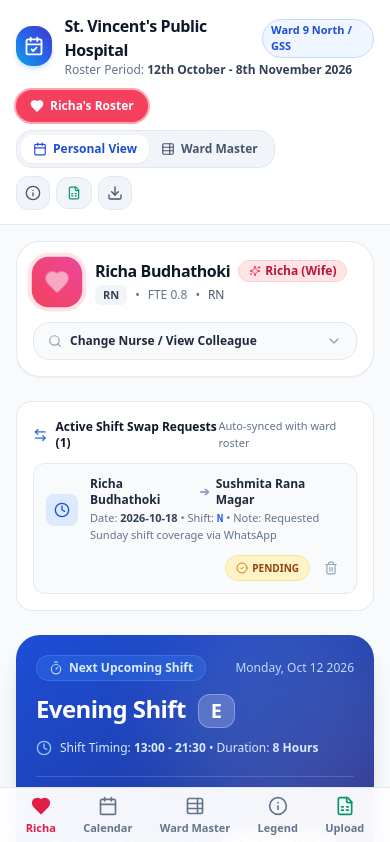
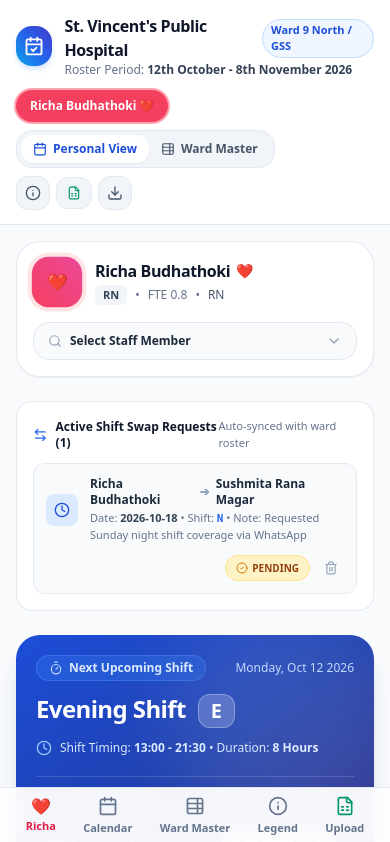
Before and after one commit to iamnarace/st-vincents-nurse-roster, a React (Vite) app: page / in a window 390 px wide. Shown: the top 842 px of the page. Built offline with nearby package versions, Linux system fonts and the light colour scheme.

Commit message:
Highlight Richa Budhathoki with love emoji, clean dropdown with no wife labels, clean companion footer

```diff
--- a/src/App.tsx
+++ b/src/App.tsx
@@ -37,18 +37,16 @@
 import { exportRosterToExcel } from './utils/excelParser';
 import {
   RotateCcw,
-  Heart,
   Calendar,
   TableProperties,
   Info,
   FileSpreadsheet,
-  Download,
-  Sparkles
+  Download
 } from 'lucide-react';
 
 const WIFE_STAFF_ID = 'staff-richa-budhathoki';
-const STORAGE_KEY = 'st_vincents_roster_data_v2';
-const REQUESTS_KEY = 'st_vincents_swap_requests_v2';
+const STORAGE_KEY = 'st_vincents_roster_data_v3';
+const REQUESTS_KEY = 'st_vincents_swap_requests_v3';
 
 export function App() {
   const [staffMembers, setStaffMembers] = useState<StaffMember[]>(() => {
@@ -98,7 +96,7 @@
         originalShift: 'N',
         targetShift: 'OFF',
         status: 'pending',
-        notes: 'Requested Sunday shift coverage via WhatsApp',
+        notes: 'Requested Sunday night shift coverage via WhatsApp',
         timestamp: 'Today 19:30'
       }
     ];
@@ -212,7 +210,7 @@
 
       {/* Main Workspace */}
       <main className="max-w-7xl w-full mx-auto p-4 sm:p-6 space-y-6 flex-1">
-        {/* Sleek Staff Selector (Dropdown/Search with Richa highlighted) */}
+        {/* Sleek Staff Selector (Search Dropdown with Richa highlighted) */}
         <StaffSelector
           staffMembers={staffMembers}
           selectedStaffId={selectedStaffId}
@@ -253,12 +251,11 @@
           />
         )}
 
-        {/* Bottom Helper Bar */}
+        {/* Bottom Helper Bar (Clean minimal text) */}
         <div className="p-4 bg-white/80 backdrop-blur-md rounded-3xl border border-slate-200/80 shadow-2xs flex flex-col sm:flex-row sm:items-center justify-between gap-3 text-xs text-slate-500">
           <div className="flex items-center gap-2">
-            <Heart className="w-4 h-4 text-rose-500 fill-rose-500" />
-            <span className="font-medium text-slate-600">
-              Personal Shift & Swap Companion • Made with love for Richa & Ward 9 North Nurses
+            <span className="font-semibold text-slate-600">
+              Ward 9 North Nurse Shift & Swap Companion
             </span>
           </div>
 
@@ -287,7 +284,7 @@
               : 'text-slate-500 hover:text-slate-800'
           }`}
         >
-          <Heart className="w-5 h-5 fill-current" />
+          <span className="text-base leading-none">❤️</span>
           <span>Richa</span>
         </button>
 
--- a/src/components/Header.tsx
+++ b/src/components/Header.tsx
@@ -1,6 +1,5 @@
 import React from 'react';
 import {
-  Heart,
   Calendar,
   TableProperties,
   FileSpreadsheet,
@@ -34,7 +33,7 @@
   return (
     <header className="bg-white/95 backdrop-blur-md border-b border-slate-200 sticky top-0 z-30 shadow-xs">
       <div className="max-w-7xl mx-auto px-4 sm:px-6 py-3.5 flex flex-col md:flex-row md:items-center justify-between gap-3">
-        {/* Left: Branding */}
+        {/* Left: Hospital Info */}
         <div className="flex items-center gap-3">
           <div className="w-10 h-10 rounded-2xl bg-gradient-to-tr from-sky-500 via-blue-600 to-indigo-700 flex items-center justify-center text-white shadow-md shadow-blue-500/20">
             <CalendarCheck className="w-5 h-5 stroke-[2.2]" />
@@ -56,7 +55,7 @@
 
         {/* Center / Right: Action Controls */}
         <div className="flex flex-wrap items-center gap-2 sm:gap-2.5">
-          {/* Richa's Roster 1-click Button */}
+          {/* Richa ❤️ Quick Switch Button */}
           <button
             onClick={() => {
               onSelectStaff(wifeStaffId);
@@ -67,10 +66,9 @@
                 ? 'bg-rose-500 text-white shadow-rose-500/20 ring-2 ring-rose-300'
                 : 'bg-rose-50 text-rose-700 border border-rose-200 hover:bg-rose-100'
             }`}
-            title="Jump directly to Richa's personal schedule"
+            title="View Richa's personal roster"
           >
-            <Heart className="w-3.5 h-3.5 fill-current" />
-            <span>Richa's Roster</span>
+            <span>Richa Budhathoki ❤️</span>
           </button>
 
           {/* View Mode Toggle Switch */}
--- a/src/components/StaffSelector.tsx
+++ b/src/components/StaffSelector.tsx
@@ -1,13 +1,9 @@
 import React, { useState, useRef, useEffect } from 'react';
 import {
   Search,
-  Heart,
   User,
   ChevronDown,
   Check,
-  Sparkles,
-  Shield,
-  Stethoscope,
   X
 } from 'lucide-react';
 import { StaffMember } from '../types/roster';
@@ -41,8 +37,8 @@
   }, []);
 
   const currentStaff = staffMembers.find((s) => s.id === selectedStaffId) || staffMembers[0];
-  const wifeStaff = staffMembers.find((s) => s.id === wifeStaffId);
-  const isWifeSelected = selectedStaffId === wifeStaffId;
+  const richaStaff = staffMembers.find((s) => s.id === wifeStaffId);
+  const isRichaSelected = selectedStaffId === wifeStaffId;
 
   // Filtered staff members for the search dropdown
   const filteredStaff = staffMembers.filter((s) => {
@@ -57,34 +53,25 @@
   };
 
   return (
-    <div className="bg-white/90 backdrop-blur-md rounded-3xl border border-slate-200/90 shadow-sm p-4 sm:p-5 relative" ref={dropdownRef}>
+    <div className="bg-white/95 backdrop-blur-md rounded-3xl border border-slate-200/90 shadow-sm p-4 sm:p-5 relative" ref={dropdownRef}>
       <div className="flex flex-col sm:flex-row sm:items-center justify-between gap-4">
 
         {/* Left: Active Staff Info Card */}
         <div className="flex items-center gap-3.5">
           <div className={`w-12 h-12 rounded-2xl flex items-center justify-center font-black text-base shadow-sm transition-transform ${
-            isWifeSelected
+            isRichaSelected
               ? 'bg-gradient-to-tr from-rose-500 to-pink-500 text-white shadow-rose-500/25 ring-4 ring-rose-100 scale-105'
               : 'bg-gradient-to-tr from-blue-600 to-indigo-600 text-white shadow-blue-500/20'
           }`}>
-            {isWifeSelected ? (
-              <Heart className="w-6 h-6 fill-white text-white animate-pulse" />
-            ) : (
-              currentStaff.name.charAt(0)
-            )}
+            {isRichaSelected ? '❤️' : currentStaff.name.charAt(0)}
           </div>
 
           <div>
             <div className="flex items-center gap-2">
-              <h2 className="text-base sm:text-lg font-black text-slate-900 tracking-tight">
-                {currentStaff.name}
+              <h2 className="text-base sm:text-lg font-black text-slate-900 tracking-tight flex items-center gap-1.5">
+                <span>{currentStaff.name}</span>
+                {isRichaSelected && <span className="text-sm">❤️</span>}
               </h2>
-              {isWifeSelected && (
-                <span className="inline-flex items-center gap-1 px-2.5 py-0.5 rounded-full text-xs font-black bg-rose-100 text-rose-700 border border-rose-200 shadow-2xs">
-                  <Sparkles className="w-3 h-3 text-rose-500" />
-                  Richa (Wife)
-                </span>
-              )}
             </div>
 
             <div className="flex items-center gap-2 text-xs text-slate-500 font-medium mt-0.5">
@@ -101,15 +88,14 @@
 
         {/* Right: Quick Switch to Richa + Search & Select Dropdown Trigger */}
         <div className="flex items-center gap-2.5 self-start sm:self-center w-full sm:w-auto">
-          {/* Quick 1-click Return to Richa if someone else is selected */}
-          {!isWifeSelected && wifeStaff && (
+          {/* Quick 1-click Return to Richa if another nurse is being viewed */}
+          {!isRichaSelected && richaStaff && (
             <button
               onClick={() => onSelectStaff(wifeStaffId)}
-              className="px-3.5 py-2 rounded-2xl bg-rose-50 hover:bg-rose-100 text-rose-700 border border-rose-200 text-xs font-bold transition flex items-center gap-1.5 shadow-2xs shrink-0"
-              title="Return to Richa Budhathoki's personal roster"
+              className="px-3.5 py-2.5 rounded-2xl bg-rose-50 hover:bg-rose-100 text-rose-700 border border-rose-200 text-xs font-bold transition flex items-center gap-1.5 shadow-2xs shrink-0"
+              title="Return to Richa Budhathoki's roster"
             >
-              <Heart className="w-3.5 h-3.5 fill-rose-500 text-rose-500" />
-              <span>Richa's Roster</span>
+              <span>Richa Budhathoki ❤️</span>
             </button>
           )}
 
@@ -123,7 +109,7 @@
               <div className="flex items-center gap-2 truncate">
                 <Search className="w-3.5 h-3.5 text-slate-400 shrink-0" />
                 <span className="truncate">
-                  {isOpen ? 'Search nurse...' : 'Change Nurse / View Colleague'}
+                  {isOpen ? 'Search nurse...' : 'Select Staff Member'}
                 </span>
               </div>
               <ChevronDown className={`w-4 h-4 text-slate-400 shrink-0 transition-transform duration-200 ${isOpen ? 'rotate-180' : ''}`} />
@@ -153,35 +139,30 @@
                   )}
                 </div>
 
-                {/* Pinned Top Card: Richa Budhathoki (Wife) */}
-                {wifeStaff && (!searchTerm || wifeStaff.name.toLowerCase().includes(searchTerm.toLowerCase())) && (
+                {/* Highlighted Profile at Top: Richa Budhathoki ❤️ */}
+                {richaStaff && (!searchTerm || richaStaff.name.toLowerCase().includes(searchTerm.toLowerCase())) && (
                   <div className="pt-1">
-                    <p className="text-[10px] font-bold text-rose-500 uppercase tracking-wider px-2 mb-1">
-                      Priority Profile
-                    </p>
                     <button
-                      onClick={() => handleSelect(wifeStaff.id)}
+                      onClick={() => handleSelect(richaStaff.id)}
                       className={`w-full p-2.5 rounded-xl border flex items-center justify-between transition ${
-                        selectedStaffId === wifeStaff.id
+                        selectedStaffId === richaStaff.id
                           ? 'bg-rose-50 border-rose-300 text-rose-900 shadow-2xs font-bold'
-                          : 'bg-rose-50/50 hover:bg-rose-50 border-rose-200/80 text-rose-800'
+                          : 'bg-rose-50/60 hover:bg-rose-100/70 border-rose-200 text-rose-900 font-semibold'
                       }`}
                     >
                       <div className="flex items-center gap-2.5">
                         <div className="w-7 h-7 rounded-lg bg-rose-500 text-white flex items-center justify-center text-xs font-bold shadow-xs">
-                          <Heart className="w-3.5 h-3.5 fill-white text-white" />
+                          ❤️
                         </div>
                         <div className="text-left">
-                          <div className="text-xs font-bold flex items-center gap-1.5">
-                            <span>{wifeStaff.name}</span>
-                            <span className="text-[10px] px-1.5 py-0.2 rounded bg-rose-200/80 text-rose-800">
-                              Wife
-                            </span>
+                          <div className="text-xs font-bold text-slate-900 flex items-center gap-1.5">
+                            <span>{richaStaff.name}</span>
+                            <span>❤️</span>
                           </div>
-                          <span className="text-[10px] text-rose-600">{wifeStaff.role} • FTE {wifeStaff.fte}</span>
+                          <span className="text-[10px] text-slate-500">{richaStaff.role} • FTE {richaStaff.fte}</span>
                         </div>
                       </div>
-                      {selectedStaffId === wifeStaff.id && (
+                      {selectedStaffId === richaStaff.id && (
                         <Check className="w-4 h-4 text-rose-600 shrink-0" />
                       )}
                     </button>
@@ -189,9 +170,9 @@
                 )}
 
                 {/* Rest of Staff List */}
-                <div className="pt-1">
+                <div className="pt-1 border-t border-slate-100">
                   <p className="text-[10px] font-bold text-slate-400 uppercase tracking-wider px-2 mb-1">
-                    Ward Colleagues ({filteredStaff.filter((s) => s.id !== wifeStaffId).length})
+                    Staff List ({filteredStaff.filter((s) => s.id !== wifeStaffId).length})
                   </p>
                   <div className="max-h-56 overflow-y-auto space-y-1 pr-1">
                     {filteredStaff
--- a/src/data/rosterData.ts
+++ b/src/data/rosterData.ts
@@ -294,7 +294,7 @@
 ];
 
 export const INITIAL_STAFF_MEMBERS: StaffMember[] = [
-  // 1. Wife Profile - Richa Budhathoki (Priority #1)
+  // 1. Highlight Profile - Richa Budhathoki (Priority)
   {
     id: 'staff-richa-budhathoki',
     name: 'Richa Budhathoki',
@@ -302,7 +302,7 @@
     fte: 0.8,
     section: 'RN',
     isFavorite: true,
-    notes: 'Wife Profile • Priority View',
+    notes: 'SPLIT NIGHT',
     shifts: {
       '2026-10-12': 'E',
       '2026-10-13': 'E',
```
